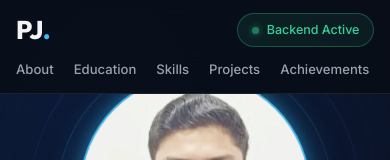
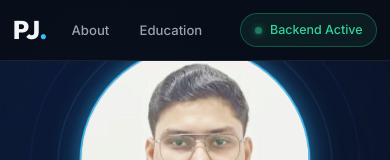
Before and after one commit to pjha91275/Prince_Jha_Portfolio, a Next.js app: page / in a window 390 px wide. Shown: the top 160 px of the page. Built offline with nearby package versions, Linux system fonts and the light colour scheme; no server answers.

Commit message:
Refactored mobile navbar to a single row to save height and optimize spacing

```diff
--- a/app/globals.css
+++ b/app/globals.css
@@ -272,29 +272,27 @@ body {
 /* ─── Responsive ───────────────────────────────────────────────────────────── */
 @media (max-width: 900px) {
   .app-header {
-    display: grid !important;
-    grid-template-areas:
-      "logo actions"
-      "menu menu";
-    grid-template-columns: 1fr auto;
-    gap: 0.6rem;
-    padding: 0.8rem 1.2rem;
+    display: flex !important;
+    align-items: center;
+    justify-content: space-between;
+    padding: 0.8rem 1rem;
+    gap: 0.5rem;
   }
   .logo-text {
-    grid-area: logo;
-    justify-self: start;
+    flex-shrink: 0;
   }
   .header-actions {
-    grid-area: actions;
-    justify-self: end;
+    flex-shrink: 0;
   }
   .nav-menu {
-    grid-area: menu;
     display: flex !important;
-    gap: 1.25rem;
+    flex: 1;
+    min-width: 0;
+    margin: 0 0.75rem;
+    gap: 1.1rem;
     overflow-x: auto;
     white-space: nowrap;
-    padding-bottom: 2px;
+    padding-bottom: 0;
     scrollbar-width: none;
     -webkit-overflow-scrolling: touch;
   }
@@ -303,13 +301,15 @@ body {
   }
   .nav-link {
     font-size: 0.82rem;
+    flex: 0 0 auto;
+    padding: 0.2rem 0.4rem;
   }
 
   .hero-section {
     grid-template-columns:1fr;
     text-align:center;
-    height: calc(100vh - 90px);
-    height: calc(100dvh - 90px);
+    height: calc(100vh - 65px);
+    height: calc(100dvh - 65px);
     padding-top: 1rem;
     padding-bottom: 1rem;
     display: flex;
@@ -336,12 +336,12 @@ body {
 }
 @media (max-width: 600px) {
   .app-header {
-    padding: 0.6rem 1rem;
-    gap: 0.5rem;
+    padding: 0.6rem 0.8rem;
+    gap: 0.4rem;
   }
   .hero-section {
-    height: calc(100vh - 85px);
-    height: calc(100dvh - 85px);
+    height: calc(100vh - 60px);
+    height: calc(100dvh - 60px);
     padding-top: 0.5rem;
     padding-bottom: 0.5rem;
   }
```
